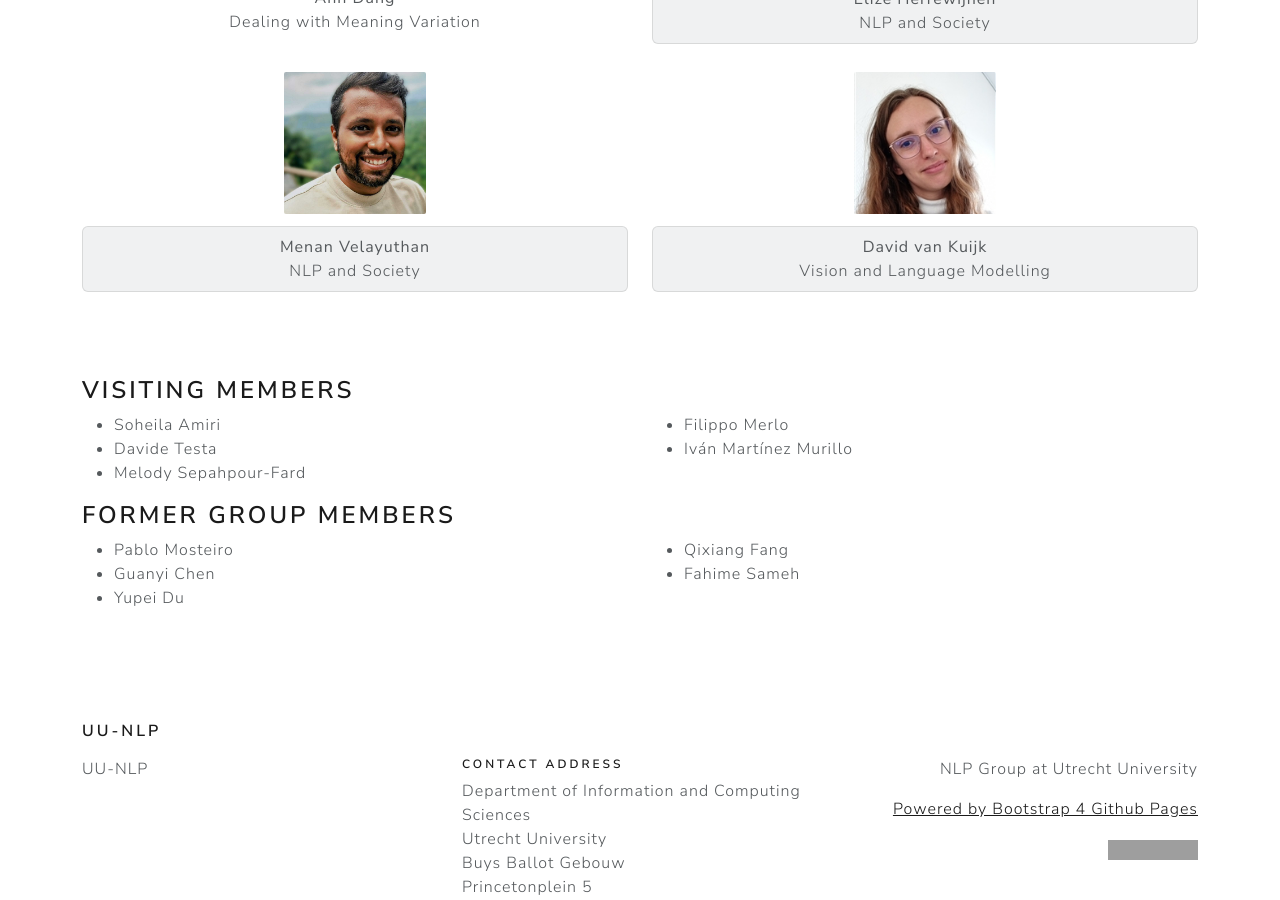
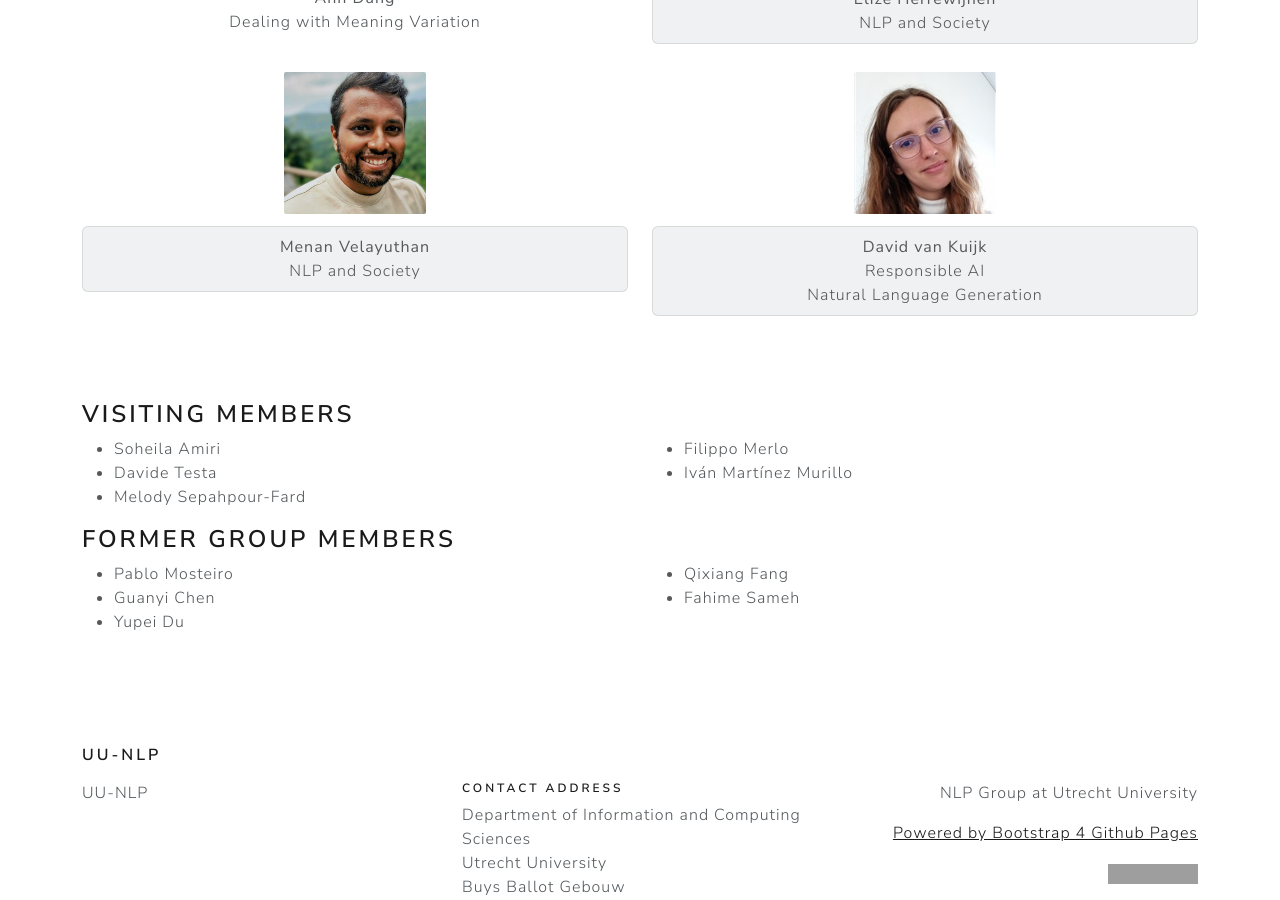
Before and after one commit to thaoanhdang/uu-nlp.github.io, a Jekyll site: the page built from people.md, in a window 1280 px wide and 900 px high, scrolled down 2790 px. Built offline with Jekyll 4.4.1, drawn with Linux system fonts in a browser that asks for light colours; grey boxes are pictures that could not be loaded.

Commit message:
Update people.md

```diff
--- a/people.md
+++ b/people.md
@@ -212,7 +212,8 @@ permalink: /people/
            style="width: 150px; height: 150px; object-fit: cover;" alt="elize">
       <div class="mt-2 p-2 rounded bg-light">
         <strong>David van Kuijk</strong><br>
-        Vision and Language Modelling
+        Responsible AI<br>
+        Natural Language Generation
       </div>
     </div>
   </div>
```
